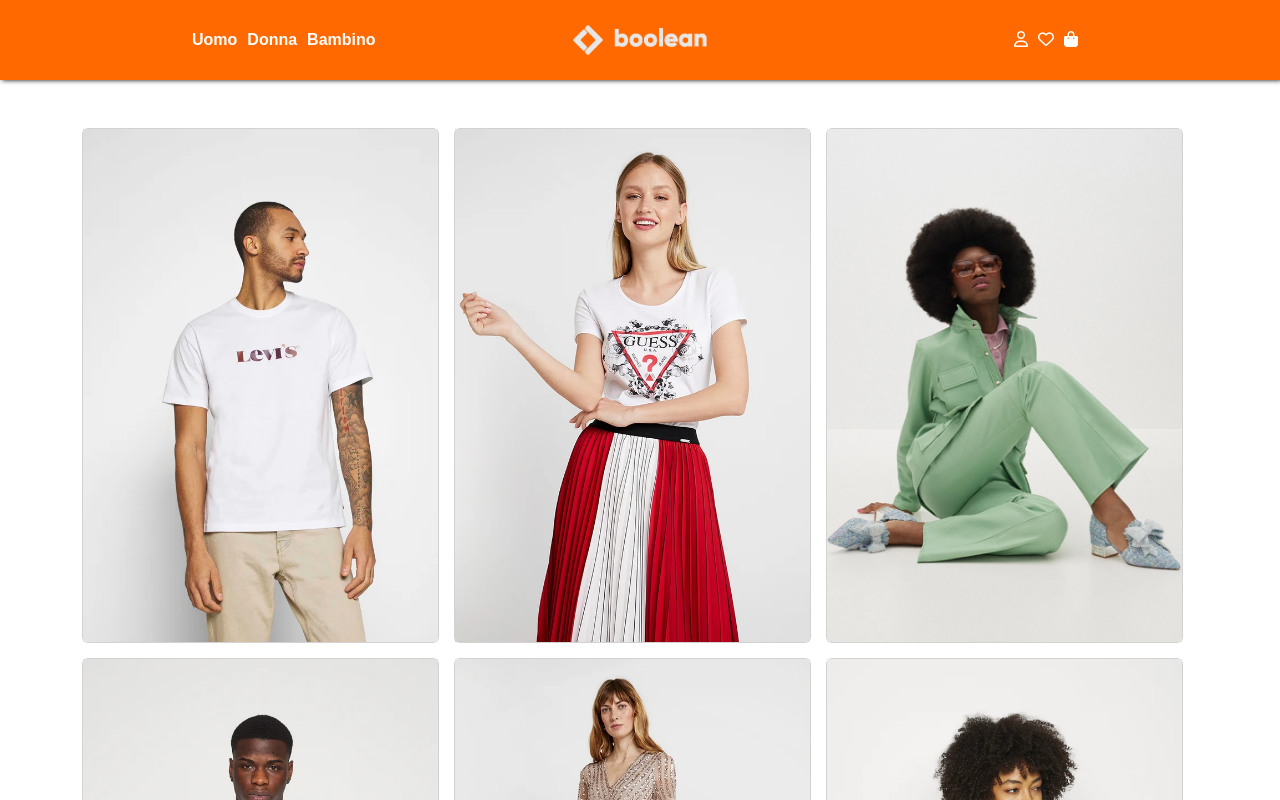
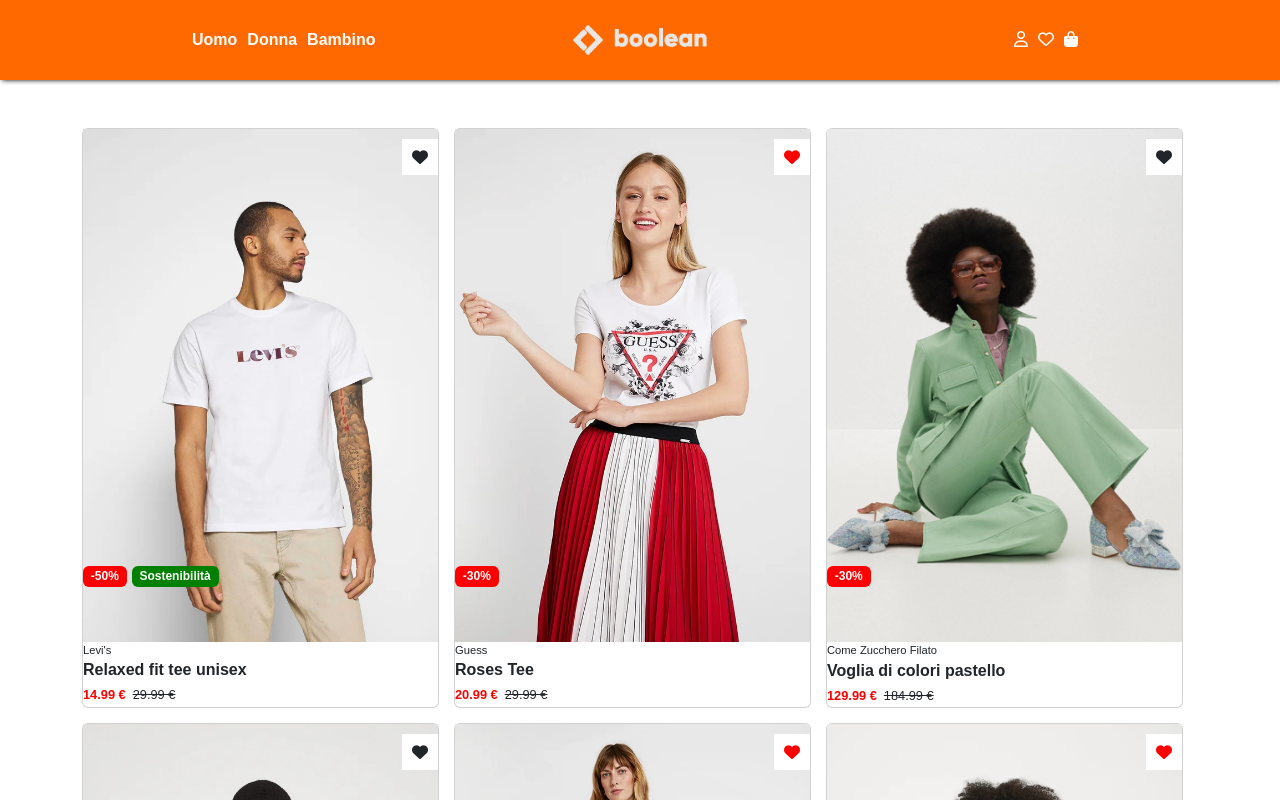
Before and after one commit to simopucci/vite-boolando, a Vue app: page / in a window 1280 px wide. Shown: the top 800 px of the page. Built offline with nearby package versions, Linux system fonts and the light colour scheme.

Commit message:
feat: add main cards style and texts

```diff
--- a/package.json
+++ b/package.json
@@ -9,6 +9,11 @@
     "preview": "vite preview"
   },
   "dependencies": {
+    "@fortawesome/fontawesome-svg-core": "^6.5.1",
+    "@fortawesome/free-brands-svg-icons": "^6.5.1",
+    "@fortawesome/free-regular-svg-icons": "^6.5.1",
+    "@fortawesome/free-solid-svg-icons": "^6.5.1",
+    "@fortawesome/vue-fontawesome": "^3.0.6",
     "bootstrap": "^5.3.2",
     "vue": "^3.4.15"
   },
--- a/src/App.vue
+++ b/src/App.vue
@@ -15,7 +15,7 @@
             name: 'Relaxed fit tee unisex',
             price: '14.99 €',
             originalPrice: '29.99 €',
-            isInFavorites: true,
+            isInFavorites: false,
             badges: [
               {
                 type: 'discount',
--- a/src/components/AppCard.vue
+++ b/src/components/AppCard.vue
@@ -20,31 +20,29 @@
             <img :src="generateUrl(card.backImage)" alt="back image" class="back-img">
         </div>
 
-        <div class="badge-container">
-            <div v-for="badge in card.badges"></div>
+        <div class="heart-container">
+            <i class="fa-solid fa-heart" :class="card.isInFavorites ? 'red-heart' : ''"></i>
         </div>
 
-        <!-- <div class="favourite">&hearts;</div> -->
+        <div class="badge-container d-flex">
+            <div v-for="badge in card.badges" class="badge" :class="badge.type">
+                {{ badge.value }}
+            </div>
+        </div>
 
-        <!-- <div class="label">
-            <span class="sales">-50%</span>
-            <span class="sustainability">Sostenibilità</span>
-        </div> -->
+        <div class="card-info">
+            <div class="card-brand">{{ card.brand }}</div>
+            <div class="card-name">{{ card.name }}</div>
+            <span class="current-price">{{ card.price }}</span>
+            <span class="original-price">{{ card.originalPrice }}</span>
+        </div>
 
-        <!-- <div class="container__name">
-            <span>Levi's</span>
-            <div class="product__name">RELAXED FIT TEE UNISEX</div>
-            <span class="price">14,99 €</span><span class="cancelled">29,99 €</span>
-        </div> -->
     </div>
 </template>
 
 <style lang="scss" scoped>
     .card {
         width: calc((100% / 3) - 15px);
-        display: flex;
-        flex-direction: column;
-
 
         .card-img {
             position: relative;
@@ -64,6 +62,58 @@
             &:hover .front-img {
                 display: none;
             }
+
+        }
+
+        .heart-container {
+            padding: 10px;
+            display: flex;
+            justify-content: center;
+            align-items: center;
+            position: absolute;
+            top: 10px;
+            right: 0;
+
+            background-color: white;
+        }
+
+        .red-heart {
+            color: red;
+        }
+
+        .badge-container {
+            position: absolute;
+            left: 0;
+            bottom: 120px;
+            gap: 5px;
+
+            .discount {
+                background-color: red;
+            }
+
+            .tag {
+                background-color: green;
+            }
+        }
+
+        .card-brand {
+            font-size: .7rem;
+        }
+
+        .card-name {
+            font-weight: bold;
+        }
+
+        .current-price {
+            font-size: .8rem;
+            color: red;
+            font-weight: bold;
+            margin-right: 7px;
+        }
+
+        .original-price {
+            font-size: .8rem;
+            text-decoration: line-through;
         }
     }
 </style>
```
Also changed, not shown: src/main.js (+37 -1 lines), 1 other file (tests, documents, lock files or other folders).
